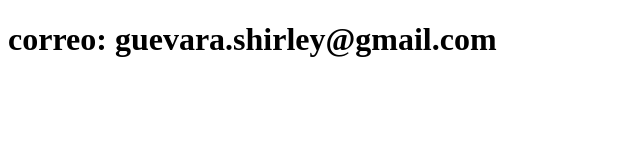
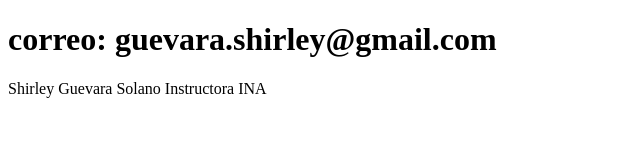
Before and after one commit to sguevarasolano/PracticasProgra, a plain HTML site: page contacto.html in a window 1280 px wide. Shown: the whole page, without its empty margins (0-640 px from the left). Drawn offline with Linux system fonts and the light colour scheme.

Commit message:
Actualiza el contacto.html

```diff
--- a/contacto.html
+++ b/contacto.html
@@ -7,5 +7,6 @@
 </head>
 <body>
     <h1>correo: guevara.shirley@gmail.com</h1>
+    <p>Shirley Guevara Solano Instructora INA</p>
 </body>
 </html>
```
